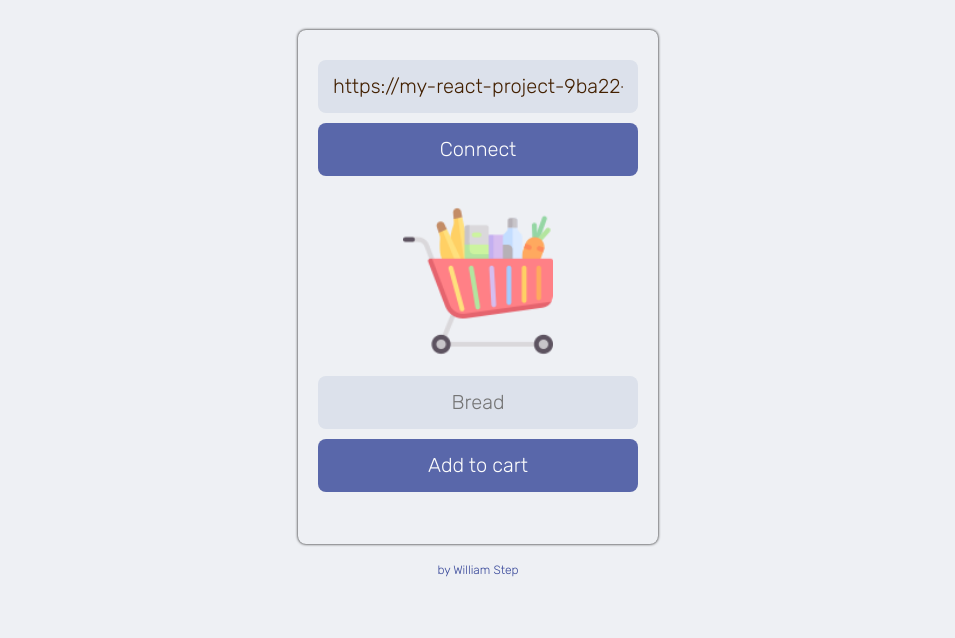
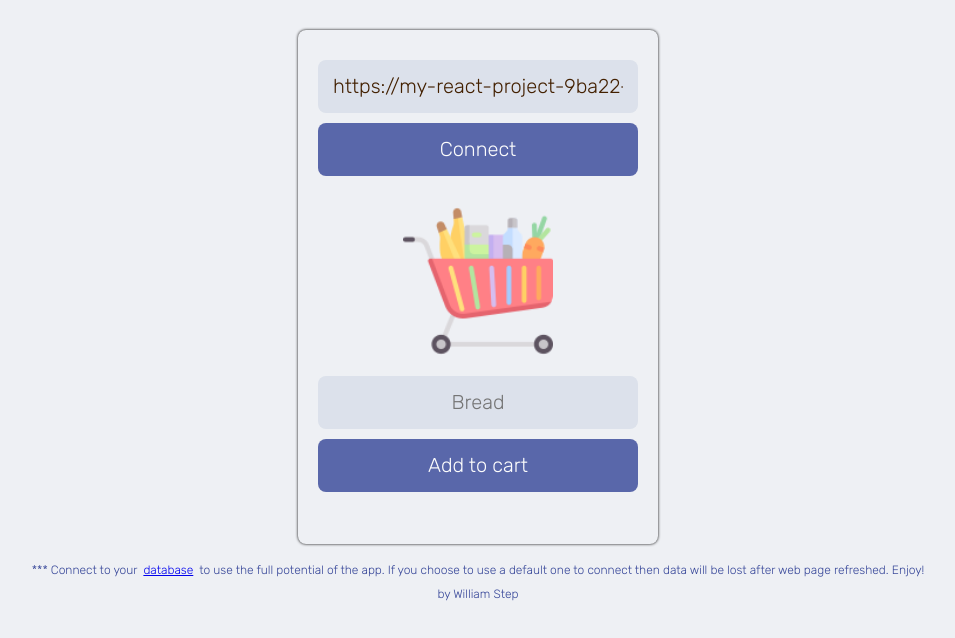
Before and after one commit to will-s-205/add-to-cart, a website with bundled scripts: page index.html in a window 1280 px wide. Shown: the whole page, without its empty margins (162-1117 px from the left). Built offline with nearby package versions, Linux system fonts and the light colour scheme.

Commit message:
instructions added to footer

```diff
--- a/index.html
+++ b/index.html
@@ -24,6 +24,12 @@
         <button id="add-button">Add to cart</button>
         <ul id="shopping-list"></ul>
     </div>
+    <p class='footer'>*** Connect to your &nbsp<a href="https://firebase.google.com/" target='_blank'
+            rel="noreferrer">database</a>
+        &nbsp to use the full potential of the app.
+        If you choose to use a default one to connect then data will be lost after web page refreshed.
+        Enjoy!
+    </p>
     <a href="https://github.com/will-s-205/add-to-cart" target='_blank' rel="noreferrer" class='footer'>by William
         Step</a>
     <script src="index.js" type="module"></script>
```
